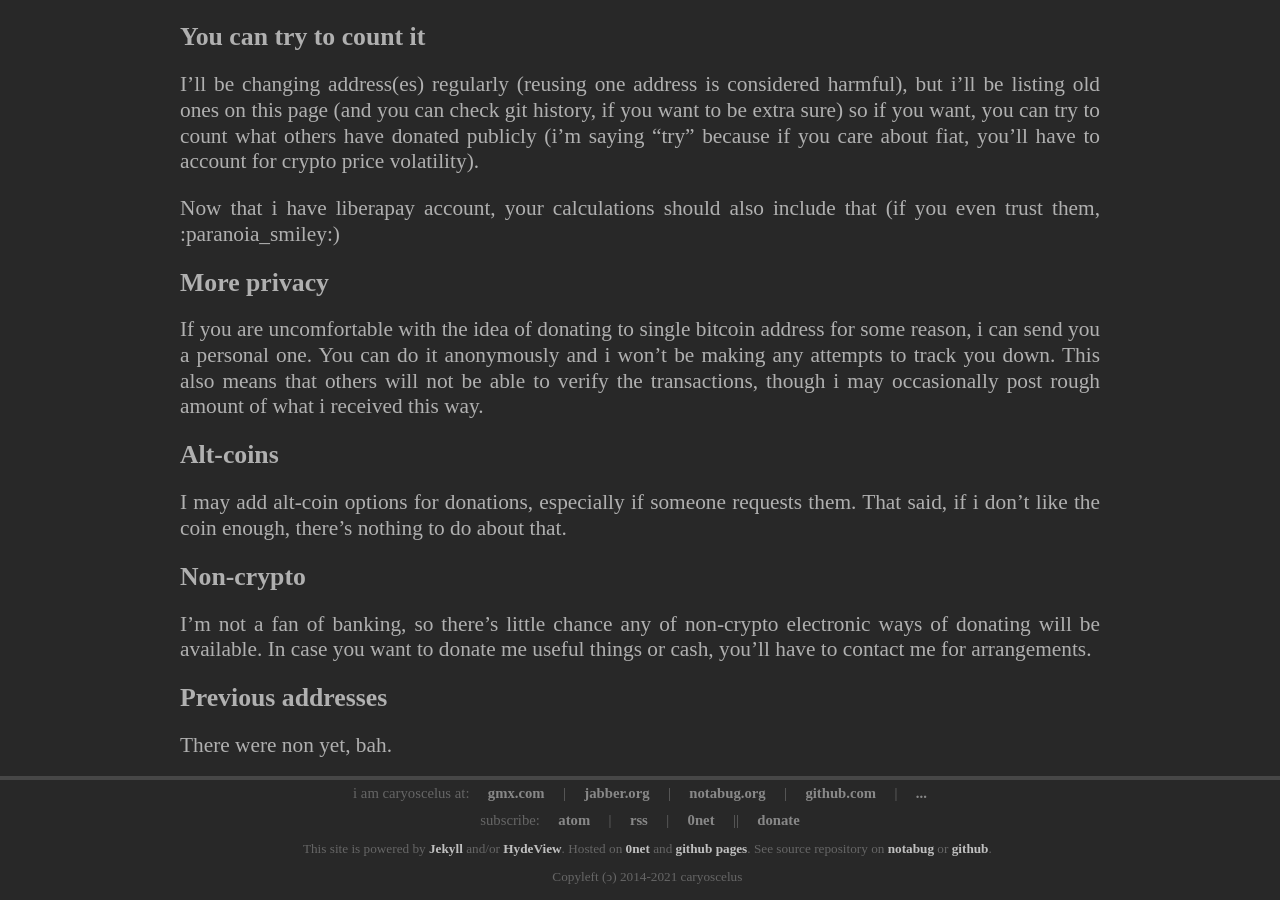
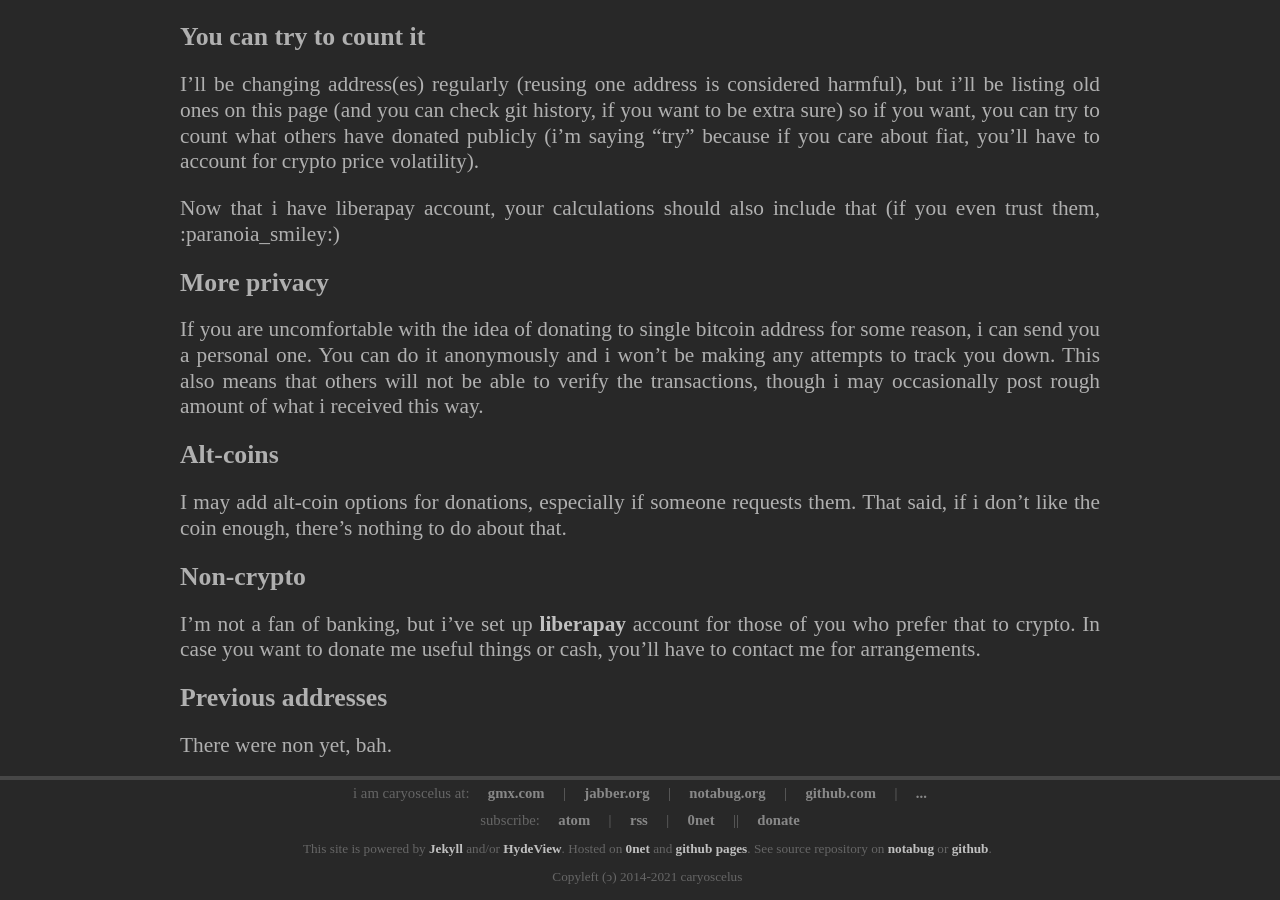
Before and after one commit to caryoscelus/caryoscelus.github.io, a Jekyll site: the page built from donate/index.md, in a window 1280 px wide and 900 px high, scrolled down 735 px. Built offline with Jekyll 4.4.1, drawn with Linux system fonts in a browser that asks for light colours; some web fonts are replaced.

Commit message:
up donate

```diff
--- a/donate/index.md
+++ b/donate/index.md
@@ -9,8 +9,7 @@ If you are sure you want to donate, here's the current bitcoin address:
 
 (Please make sure you're using SSL or 0net so that address isn't spoofed.)
 
-Alternatively, i have [liberapay](https://liberapay.com/caryoscelus/) account
-set up as well.
+Alternatively, i have [liberapay][lp] account set up as well.
 
 If you want more info, keep reading.
 
@@ -51,10 +50,12 @@ that.
 
 ## Non-crypto
 
-I'm not a fan of banking, so there's little chance any of non-crypto electronic
-ways of donating will be available. In case you want to donate me useful things
-or cash, you'll have to contact me for arrangements.
+I'm not a fan of banking, but i've set up [liberapay][lp] account for those of
+you who prefer that to crypto. In case you want to donate me useful things or
+cash, you'll have to contact me for arrangements.
 
 ## Previous addresses
 
 There were non yet, bah.
+
+[lp]: https://liberapay.com/caryoscelus/
```
